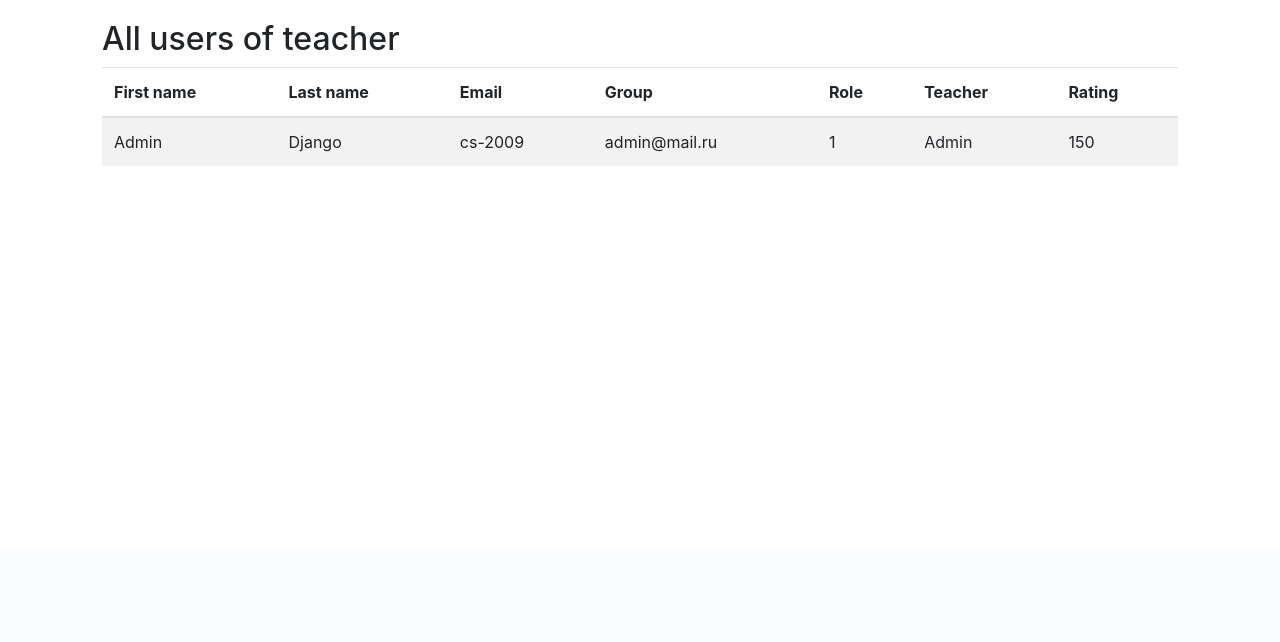
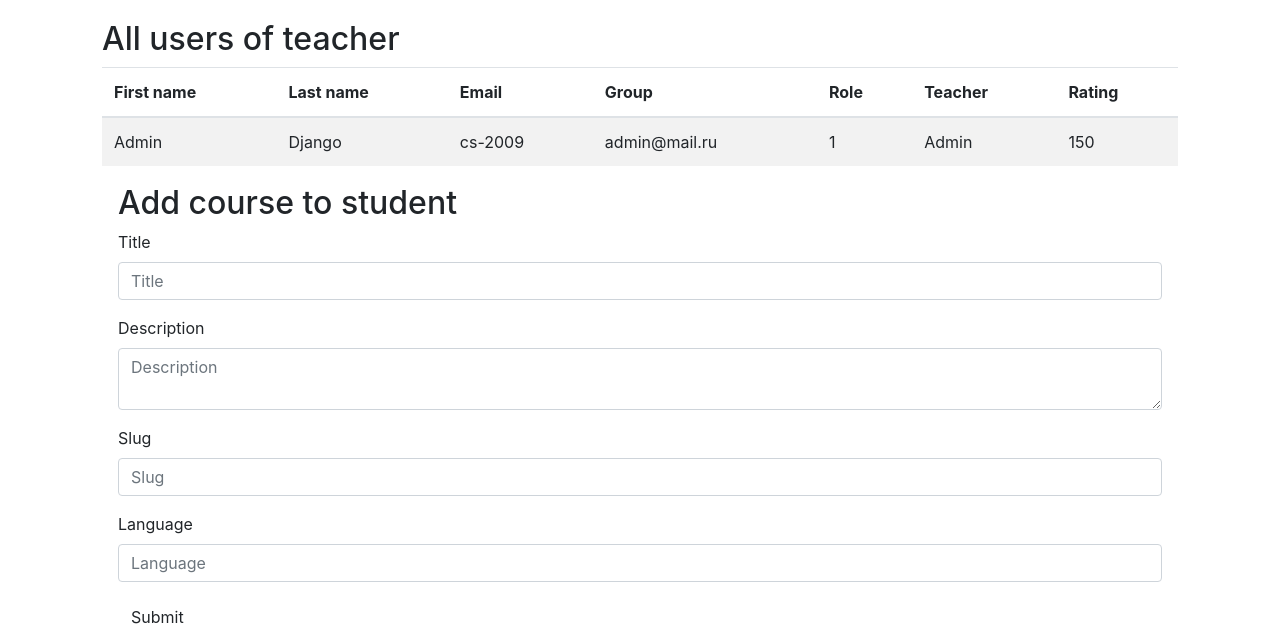
Before and after one commit to OpenClade/compilerProject, a Django app: page /teacher in a window 1280 px wide. Shown: the part 253-895 px from the top of the page. Before the commit the page ends 405 px from the top, so only its background shows below. Run offline with Django 3.2, Linux system fonts and the light colour scheme; a user stored in the database is signed in; data comes from the database, SQL or seed files in the repository; both versions use the stored data as it was after the commit; some libraries are stand-ins or nearby versions.

Commit message:
feat: add model

```diff
--- a/compilerProject/api/serializers.py
+++ b/compilerProject/api/serializers.py
@@ -61,3 +61,17 @@ class ProgrammingTaskSolutionForm(forms.Form):
 class UserFormLogin(forms.Form):
     email = forms.EmailField(max_length=255)
     password = forms.CharField(max_length=32)
+
+
+# title description slug time_limit memory_limit author language
+
+class CourseForm(forms.Form):
+    title = forms.CharField(max_length=100)
+    description = forms.TextInput()
+    slug = forms.SlugField(max_length=100)
+    banner = forms.ImageField()
+
+    class Meta:
+        model = Course
+        fields = ('title', 'description', 'slug', 'banner')
+        extra_kwargs = {'author': {'read_only': True}}
--- a/compilerProject/api/views.py
+++ b/compilerProject/api/views.py
@@ -322,16 +322,56 @@ def not_found_view(request):
 
 
 def teacher(request):
+
     if request.user.is_authenticated:
         if request.method == 'GET' and Teacher.objects.all().filter(user=request.user).exists():
+            form = CourseForm()
+
             teacher = Teacher.objects.all().filter(user=request.user).first()
             users_of_teachers = Student.objects.all().filter(teacher=teacher)
             plagiarism_tasks_solution = ProgrammingTaskSolution.objects.all().filter(task__teacher=teacher,
                                                                                      isplagiarized=True)
             return render(request, 'onlineCoding/teachers.html',
                           {'teacher': teacher, 'plagiarism_tasks': plagiarism_tasks_solution,
-                           'users_of_teachers': users_of_teachers})
+                           'users_of_teachers': users_of_teachers, 'form': form})
 
+        elif request.method == 'POST' and Teacher.objects.all().filter(user=request.user).exists():
+            teacher = Teacher.objects.all().filter(user=request.user).first()
+            print(request.POST)
+            if 'add_student' in request.POST:
+                student = get_object_or_404(Student, user__email=request.POST['email'])
+                student.teacher = teacher
+                student.save()
+                return redirect('teacher')
+            elif 'add_task' in request.POST:
+                task = ProgrammingTask.objects.create(name=request.POST['name'],
+                                                      description=request.POST['description'],
+                                                      course=Course.objects.all().filter(slug=request.POST['course']).first(),
+                                                      teacher=teacher,
+                                                      time_limit=request.POST['time_limit'],
+                                                      max_plagiarism=request.POST['max_plagiarism'],
+                                                      rating=request.POST['rating'])
+                task.save()
+                return redirect('teacher')
+            elif 'add_chapter' in request.POST:
+                chapter = Chapter.objects.create(name=request.POST['name'],
+                                                 description=request.POST['description'],
+                                                 course=Course.objects.all().filter(slug=request.POST['course']).first(),
+                                                 teacher=teacher)
+                chapter.save()
+                return redirect('teacher')
+            elif 'add_test' in request.POST:
+                test = Tests.objects.create(input_data=request.POST['input_data'],
+                                            output_data=request.POST['output_data'],
+                                            task=ProgrammingTask.objects.all().filter(slug=request.POST['task']).first())
+                test.save()
+                return redirect('teacher')
+            elif 'add_course' in request.POST:
+                course = Course.objects.create(title=request.POST['title'],
+                                               description=request.POST['description'],
+                                               slug=request.POST['slug'],
+                                               author=teacher.user)
+                course.save
     return redirect('login')
 
 
--- a/compilerProject/main/models.py
+++ b/compilerProject/main/models.py
@@ -67,7 +67,7 @@ class ProgrammingTaskSolution(models.Model):
         verbose_name = 'Programming Task Solution'
         verbose_name_plural = 'Programming Task Solutions'
 
-
+# title description slug time_limit memory_limit author language
 class Course(models.Model):
     title = models.CharField(max_length=100)
     description = models.TextField()
--- a/compilerProject/templates/onlineCoding/teachers.html
+++ b/compilerProject/templates/onlineCoding/teachers.html
@@ -82,6 +82,46 @@
                 </table>
             </div>
         </div>
+
+{% comment %}
+
+   add course to teacher
+
+    {% endcomment %}
+    <div class="container">
+        <h2>Add course to student</h2>
+        <div class="row">
+            <div class="col-md-12">
+                <form method="post">
+                    {% csrf_token %}
+                          {% comment %}
+                                # title description slug time_limit memory_limit author language
+                                # create form
+                                {% endcomment %}
+                           <form method="post">
+                            <div class="form-group">
+                                <label for="title">Title</label>
+                                <input type="text" class="form-control" id="title" name="title" placeholder="Title">
+                            </div>
+                            <div class="form-group">
+                                <label for="description">Description</label>
+                                <textarea class="form-control" id="description" name="description" placeholder="Description"></textarea>
+                            </div>
+                            <div class="form-group">
+                                <label for="slug">Slug</label>
+                                <input type="text" class="form-control" id="slug" name="slug" placeholder="Slug">
+                            </div>
+
+
+                            <div class="form-group">
+                                <label for="language">Language</label>
+                                <input type="text" class="form-control" id="language" name="language" placeholder="Language">
+                            </div>
+                            <button type="submit" name="add_course" class="btn btn-default">Submit</button>
+
+                </form>
+            </div>
+        </div>
 {% endblock %}
 
 {% block after_script %}
```
Also changed, not shown: compilerProject/db.sqlite3.
